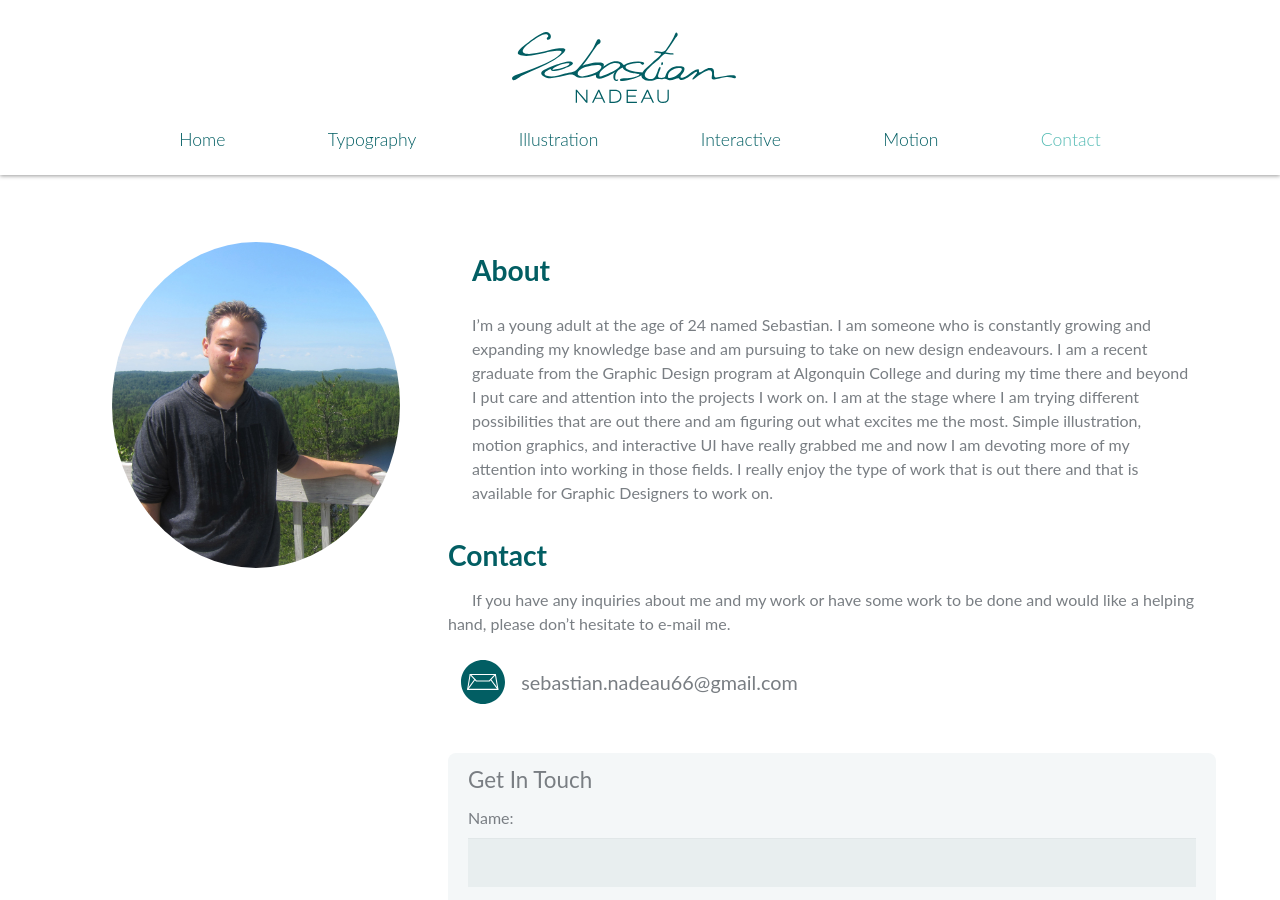
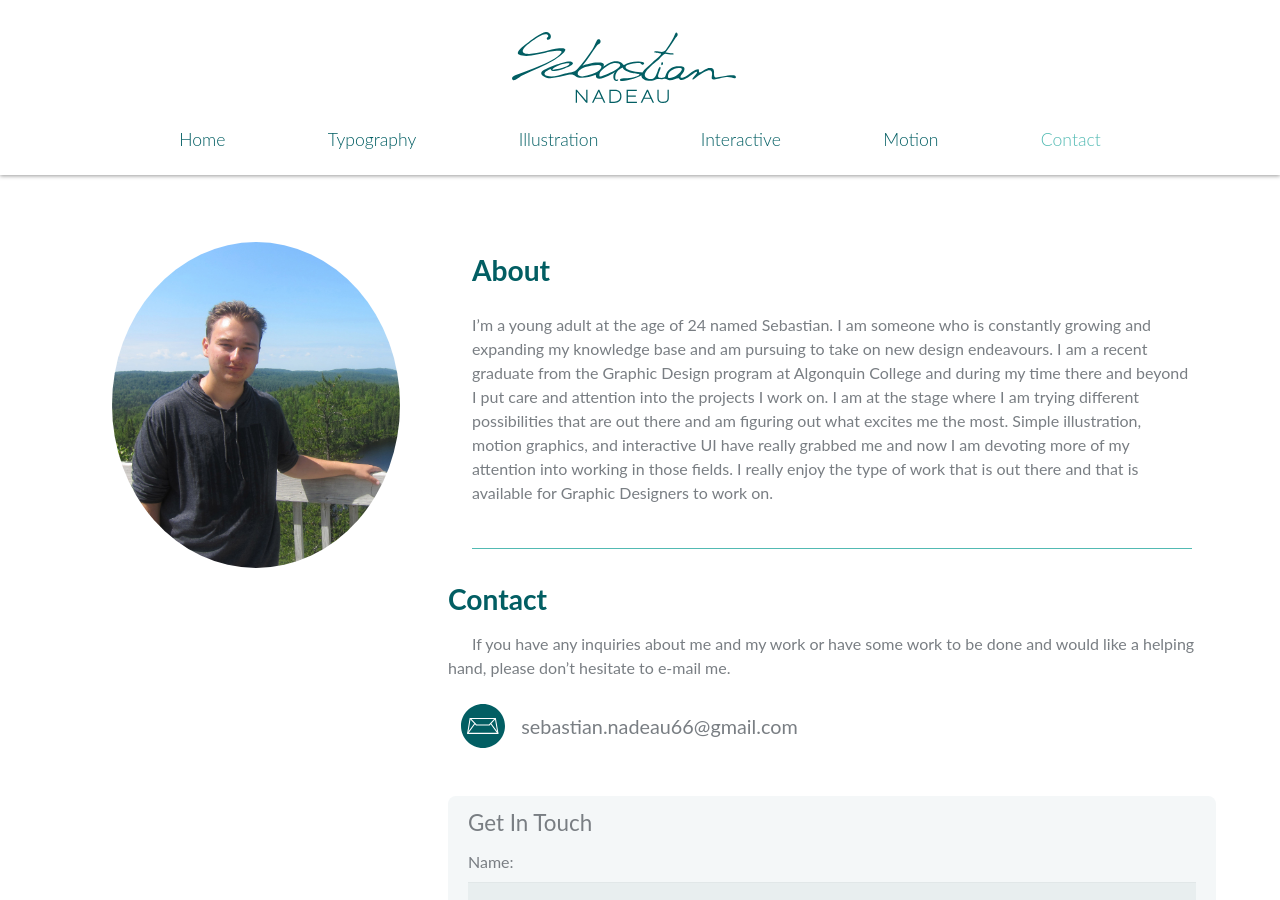
Before and after one commit to sebastiann88/personal-online-portfolio, a Jekyll site: the page built from contact.html, in a window 1280 px wide and 900 px high. Built offline with Jekyll 4.4.1, drawn with Linux system fonts in a browser that asks for light colours; nearby versions of some CDN libraries.

Commit message:
style(html): change border placement on contact page

```diff
--- a/contact.html
+++ b/contact.html
@@ -18,8 +18,8 @@ featured_image: /images/brand-logotype.jpg
         </div>
 
     <div class="about-section unit unit-s-1 unit-m-2-3 unit-h-3-4">
-        <div class="preview-wrapper border-bottom">
-            <section id="portfolio-intro">
+        <div class="preview-wrapper">
+            <section id="portfolio-intro" class="border-bottom">
                 <h2 id="h2">About</h2>
                 <p>I’m a young adult at the age of 24 named Sebastian. I am someone who is constantly growing and expanding my knowledge base and am pursuing to take on new design endeavours. I am a recent graduate from the Graphic Design program at Algonquin College and during my time there and beyond I put care and attention into the projects I work on. I am at the stage where I am trying different possibilities that are out there and am figuring out what excites me the most. Simple illustration, motion graphics, and interactive UI have really grabbed me and now I am devoting more of my attention into working in those fields. I really enjoy the type of work that is out there and that is available for Graphic Designers to work on.</p>
             </section>
```
